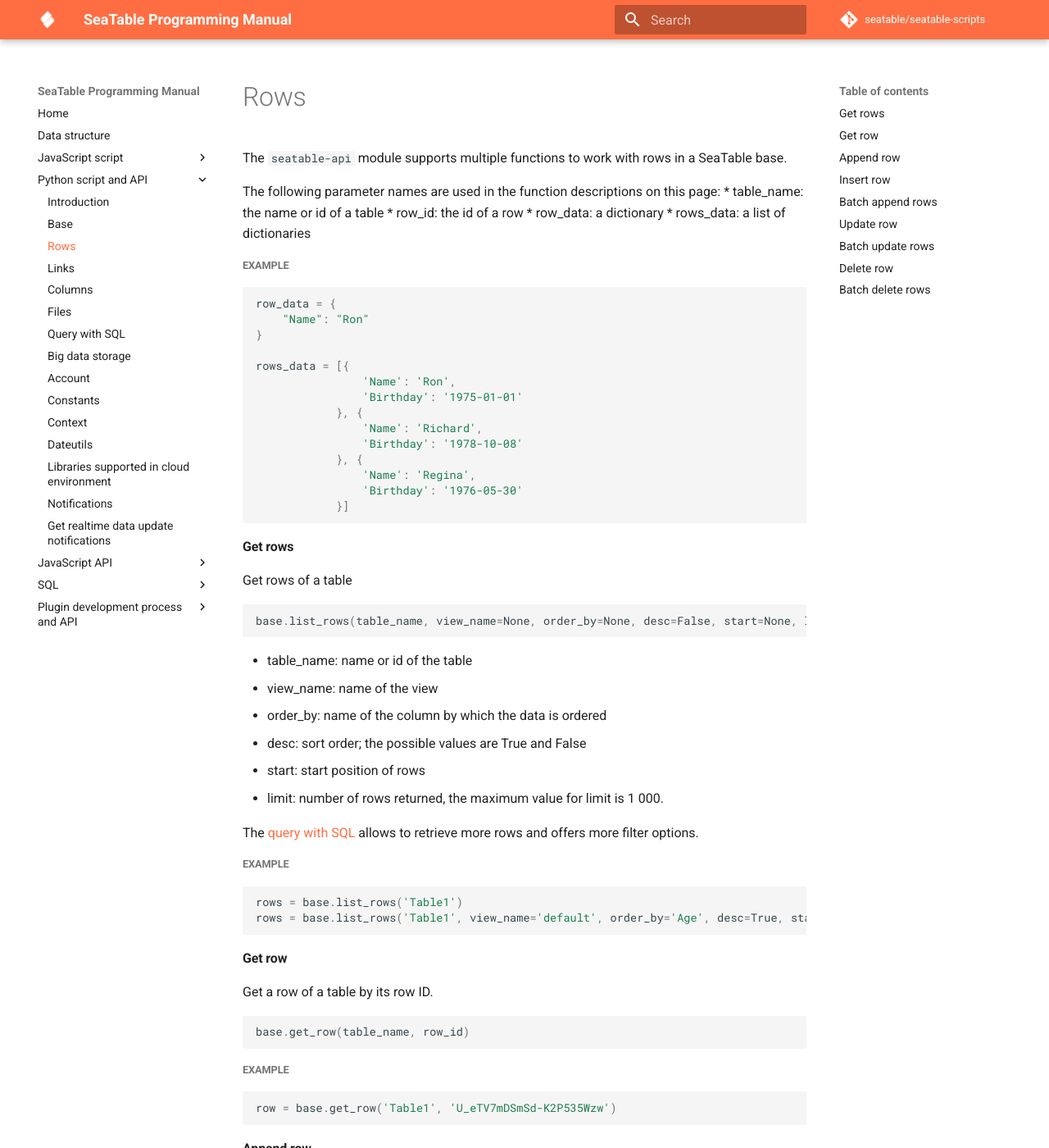
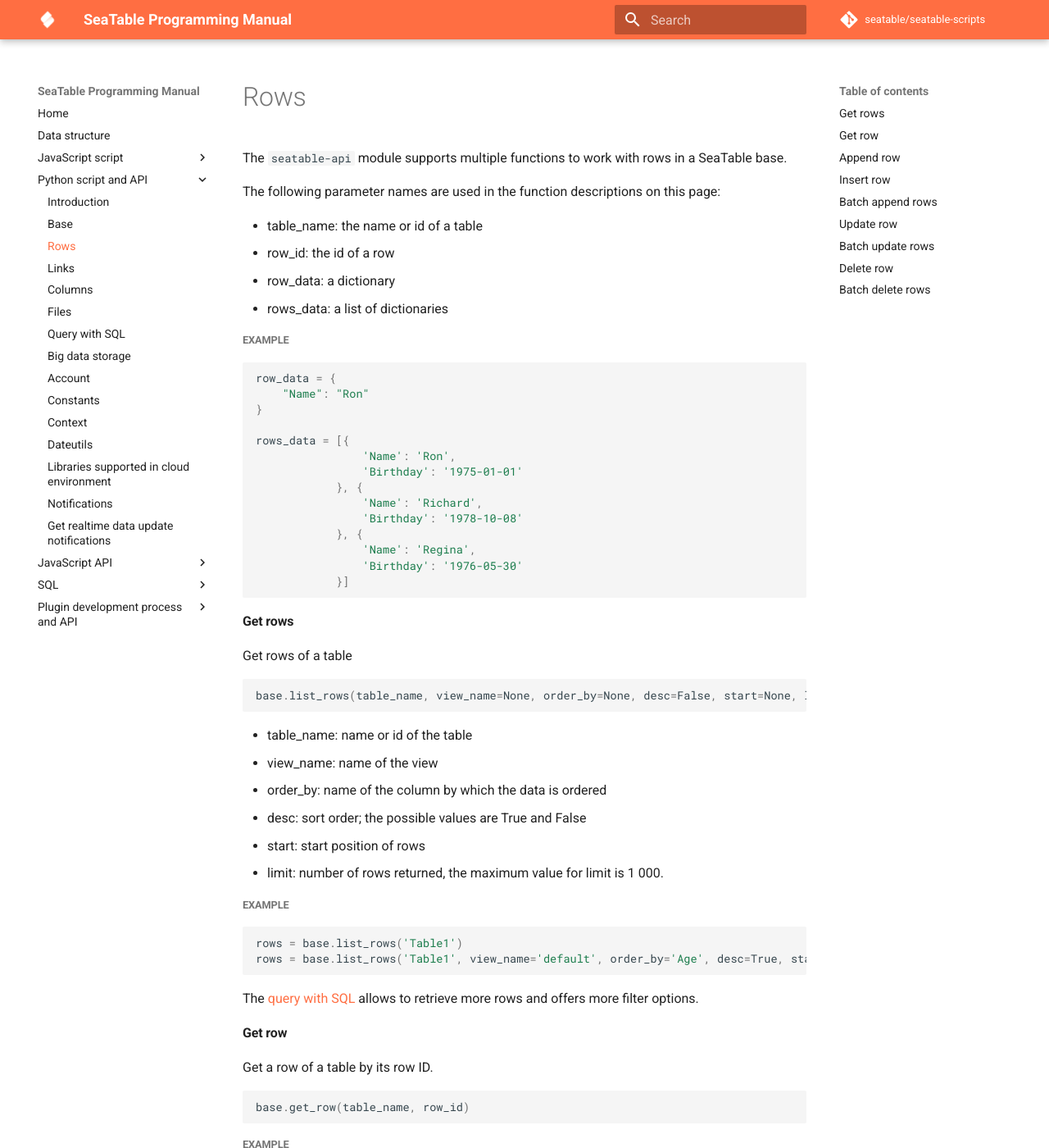
Before and after one commit to seatable/seatable-scripts, an MkDocs documentation site: the page built from manual/python/rows.md, in a window 1280 px wide and 1400 px high. Shown: the whole window at 82% size. Built offline with MkDocs 1.6.1 and Material for MkDocs 9.7.7, drawn with Linux system fonts in a browser that asks for light colours; comment, search, counter and statistics services are not loaded.

Commit message:
MD formatting fix rows.md

````diff
--- a/manual/python/rows.md
+++ b/manual/python/rows.md
@@ -3,6 +3,7 @@
 The `seatable-api` module supports multiple functions to work with rows in a SeaTable base.
 
 The following parameter names are used in the function descriptions on this page:
+
 * table_name: the name or id of a table
 * row_id: the id of a row
 * row_data: a dictionary
@@ -42,14 +43,14 @@
 * start: start position of rows
 * limit:  number of rows returned, the maximum value for limit is 1 000.
 
-The [query with SQL](./sql.md) allows to retrieve more rows and offers more filter options.
-
 ##### Example
 
 ```python
 rows = base.list_rows('Table1')
 rows = base.list_rows('Table1', view_name='default', order_by='Age', desc=True, start=5, limit=20)
 ```
+
+The [query with SQL](./sql.md) allows to retrieve more rows and offers more filter options.
 
 #### Get row
 
````
